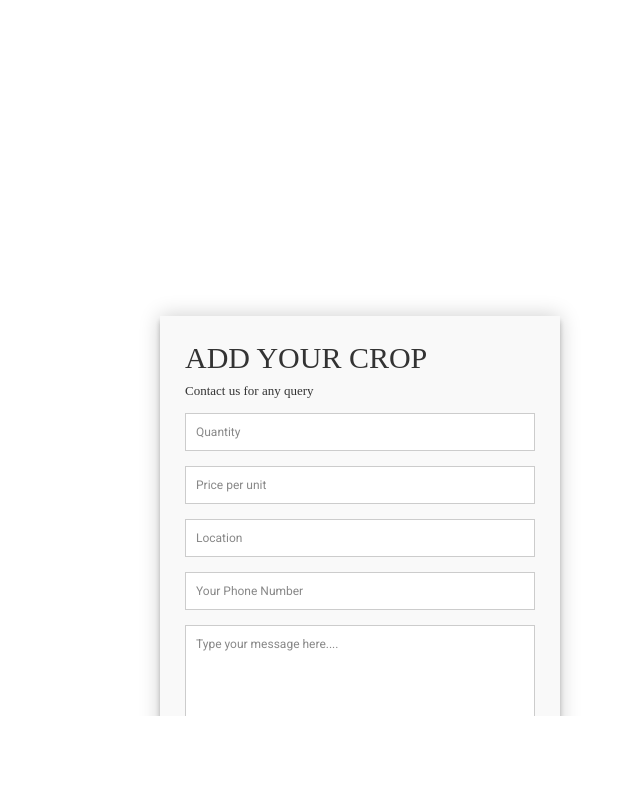
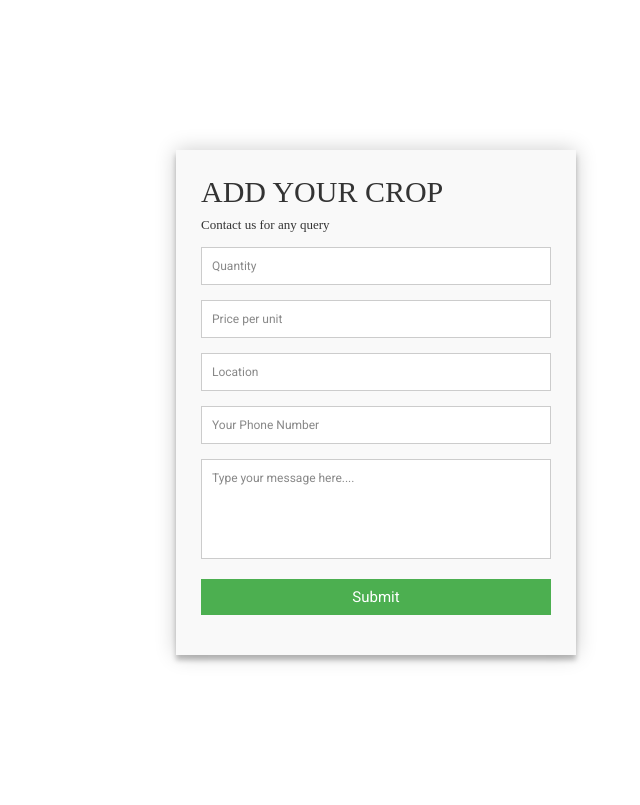
Before and after one commit to Sanji515/Hackfest19, a Django app: page /services/crops/1 in a window 1280 px wide. Shown: the part 84-889 px from the top of the page, without its empty margins (640-1280 px from the left). Before the commit the page ends 800 px from the top, so only its background shows below. Run offline with Django 3.2, Linux system fonts and the light colour scheme; some libraries are stand-ins or nearby versions; some web fonts are replaced.

Commit message:
crops update

```diff
--- a/templates/home/buyorsell.html
+++ b/templates/home/buyorsell.html
@@ -172,8 +172,36 @@ fieldset {
 :-ms-input-placeholder {
   color: #888;
 }
+
+
+<!-- farmer info section style -->
+
+.style_prevu_kit
+{
+
+    display:inline-block;
+    border:0;
+    width:250px;
+    height:250px;
+    position: relative;
+    -webkit-transition: all 200ms ease-in;
+    -webkit-transform: scale(1);
+    -ms-transition: all 200ms ease-in;
+    -ms-transform: scale(1);
+    -moz-transition: all 200ms ease-in;
+    -moz-transform: scale(1);
+    transition: all 200ms ease-in;
+    transform: scale(1);
+	color: #fff;
+	padding:1%;
+}
+.style_prevu_kit
+{
+    box-shadow: 0px 0px 40px #4CAF50;
+
+}
+
 </style>
-
 
 <body>
 <!-- banner -->
@@ -183,8 +211,21 @@ fieldset {
 </div>
 
 
-<div class="contain" style = "position:fixed; right:80px; top:250px">
-  <form id="contact" action="" method="post">
+<div>
+    <div style="height: auto; width: 60%; float: left;">
+    <div class="style_prevu_kit" style="height:auto; width:100%;  margin-left:5%; margin-bottom:5%;">
+      <h2><font face="verdana" color="#2E4053"> <span id="name"></span></font></h2>
+      <p style="font-size: 17px"><font face="verdana" color="#2E4053">
+            <span id="price"></span>
+            <span id="location"></span>
+            <span id="quantity"></span>
+            <span id="description"></span>
+      </font></p>
+    </div>
+    </div>
+
+<div class="contain" style = "margin-right:5%; height:auto; width: 35%; margin-top:8%">
+  <form id="contact" action="" method="post" >
     <h3>ADD YOUR CROP</h3>
     <h4>Contact us for any query</h4>
       <fieldset>
@@ -210,5 +251,6 @@ fieldset {
 
   </form>
 </div>
+</div>
 </body>
 </html>
```
